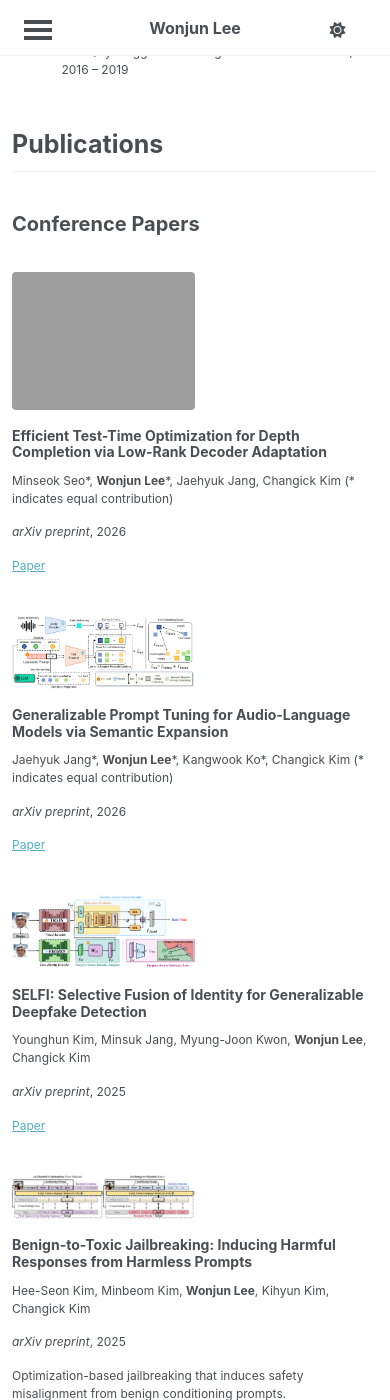
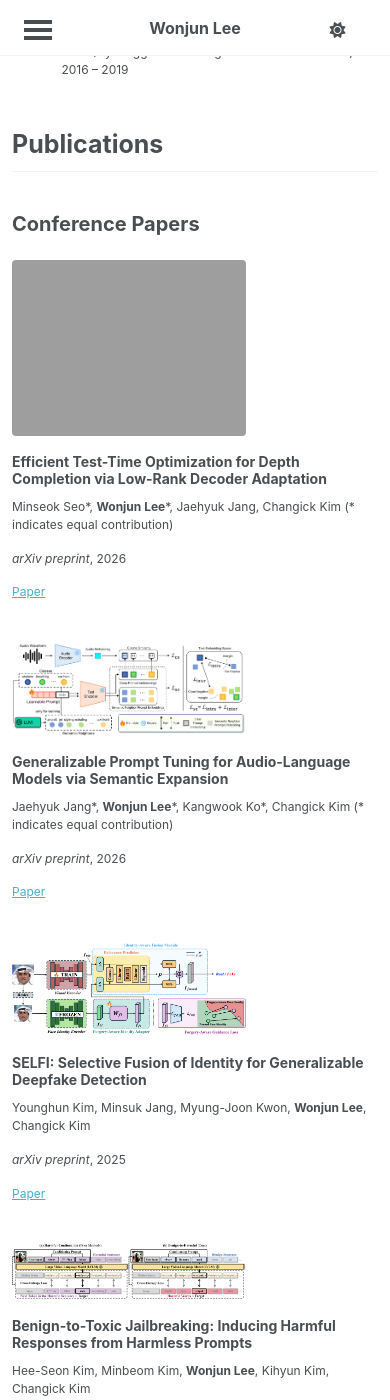
Before and after one commit to Wonjun-Lee1009/Wonjun-Lee1009.github.io, a Jekyll site: the page built from _pages/home.html, in a window 390 px wide and 1400 px high, scrolled down 1088 px. Built offline with Jekyll 4.4.1, drawn with Linux system fonts in a browser that asks for light colours; a script bundle is joined from its source files by our own code; library files that are not in the unit come from our copies.

Commit message:
mobile ui again

```diff
--- a/_sass/layout/_archive.scss
+++ b/_sass/layout/_archive.scss
@@ -135,25 +135,33 @@
   }
 }
 
-/* 925px 이하: 스크롤 시 주소창 변화에 영향받지 않도록 CSS만으로 세로 배치 고정 */
+/* 모바일(925px 이하): 세로 배치 + 이미지 왼쪽 정렬, 최대 60vw(화면 축소 시 비율대로 축소) */
 @media (max-width: 925px) {
   .archive__item--with-teaser {
-    display: flex;
     flex-direction: column;
     align-items: flex-start;
-    gap: 0.25em;
+    margin-top: 1.5em; /* 이미지 위쪽: 이전 항목 텍스트와 간격 넓게 */
   }
 
-  .archive__item-teaser--list {
-    width: 50%;
-    max-width: 50%;
-    min-width: 0;
-    margin: 1.5em 0 0 0;
+  .list__item:first-child .archive__item--with-teaser {
+    margin-top: 0;
   }
 
-  .archive__item-body {
+  .archive__item--with-teaser .archive__item-teaser--list,
+  .archive__item--with-teaser .archive__item-teaser {
     width: 100%;
+    max-width: 60vw;
+    min-width: 0;
+    flex-shrink: 0;
+    float: none;
+    margin: 0 0 -0.5em 0;
+  }
+
+  .archive__item--with-teaser .archive__item-body {
+    width: 100%;
+    float: none;
     padding: 0;
+    margin-top: -0.5em; /* 이미지와 본문을 더 붙임 */
   }
 }
 
```
